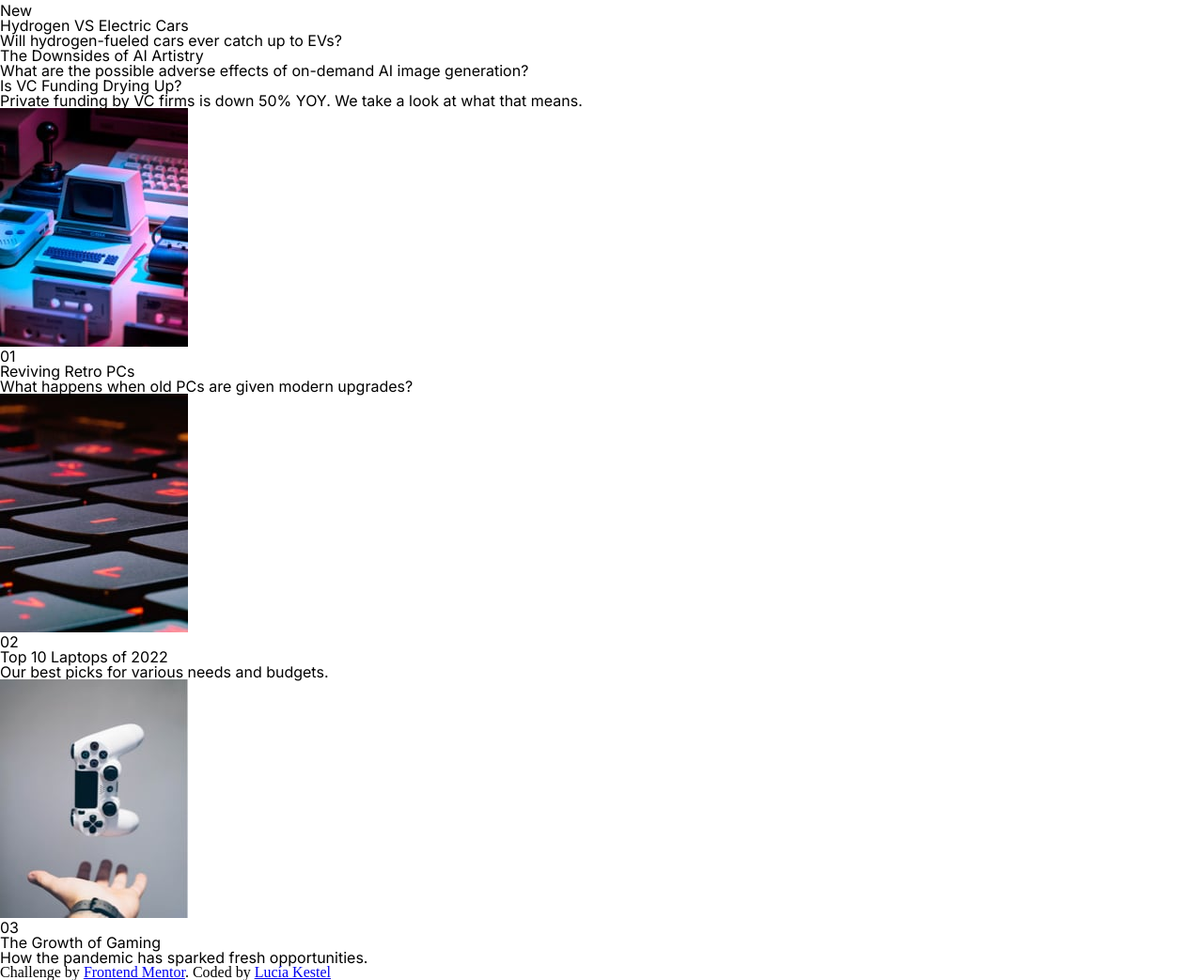
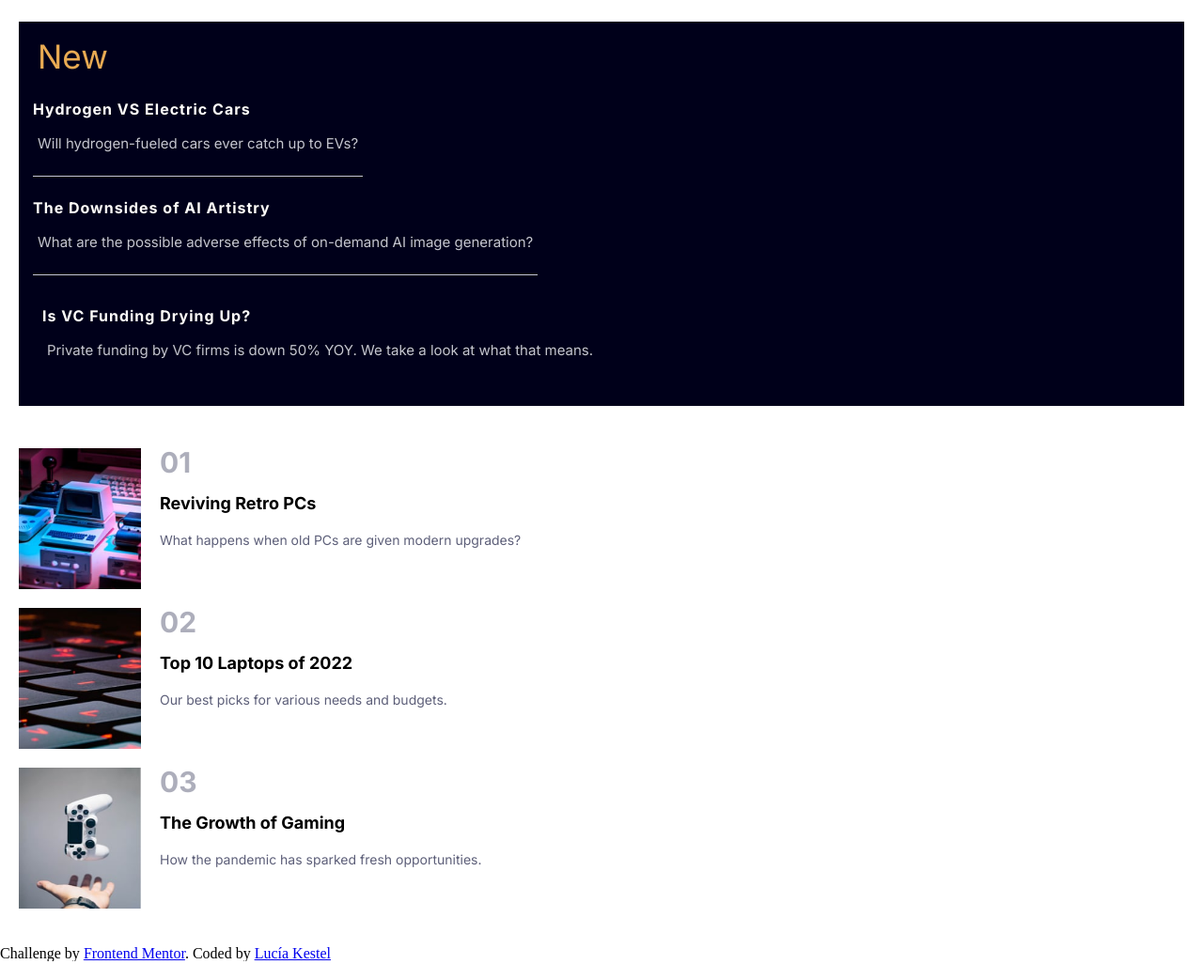
Before and after one commit to Luciakestel/News-homepage, a website: page index.html in a window 1280 px wide. Shown: the part 543-1586 px from the top of the page at 94% size. Drawn offline with Linux system fonts and the light colour scheme.

Commit message:
Update mobile designe's styles

```diff
--- a/index.html
+++ b/index.html
@@ -21,7 +21,17 @@
             </ul>
         </nav>
         <div class="header_hamb"></div>
-        <div class="header_hamb_close"></div>
+
+        <nav class="header_menu inactive">
+            <div class="header_menu_close"></div>
+            <ul class="header_menu-list">
+                <li ><a href="" class="header_menu-list-element">Home</a></li>
+                <li ><a href="" class="header_menu-list-element">New</a></li>
+                <li ><a href="" class="header_menu-list-element">Popular</a></li>
+                <li ><a href="" class="header_menu-list-element">Trending</a></li>
+                <li ><a href="" class="header_menu-list-element">Categories</a></li>
+            </ul>
+        </nav>
     </header>
     <main>
         <section class="sectionOne">
@@ -32,42 +42,42 @@
         </section>
         <section class="sectionTwo">
             <h1 class="sectionTwo_title">New</h1>
-            <div class="sectionTwo_containerOne">
-                <h2 class="sectionTwo_containerOne_title">Hydrogen VS Electric Cars</h2>
-                <p class="sectionTwo_containerOne_text">Will hydrogen-fueled cars ever catch up to EVs?</p>
+            <div class="sectionTwo_container">
+                <h2 class="sectionTwo_container_title">Hydrogen VS Electric Cars</h2>
+                <p class="sectionTwo_container_text">Will hydrogen-fueled cars ever catch up to EVs?</p>
             </div>
-            <div class="sectionTwo_containerTwo">
-                <h2 class="sectionTwo_containerTwo_title">The Downsides of AI Artistry</h2>
-                <p class="sectionTwo_containerTwo_text">What are the possible adverse effects of on-demand AI image generation?</p>
+            <div class="sectionTwo_container">
+                <h2 class="sectionTwo_container_title">The Downsides of AI Artistry</h2>
+                <p class="sectionTwo_container_text">What are the possible adverse effects of on-demand AI image generation?</p>
             </div>
-            <div class="sectionTwo_containerThree">
-                <h2 class="sectionTwo_containerThree_title">Is VC Funding Drying Up?</h2>
-                <p class="sectionTwo_containerThree_text">Private funding by VC firms is down 50% YOY. We take a look at what that means.</p>
+            <div class="sectionTwo_container3">
+                <h2 class="sectionTwo_container_title">Is VC Funding Drying Up?</h2>
+                <p class="sectionTwo_container_text">Private funding by VC firms is down 50% YOY. We take a look at what that means.</p>
             </div>
         </section>
         <section class="sectionThree">
-            <article class="sectionThree_articleOne">
-                <img src="./images/image-retro-pcs.jpg" alt="A retro computer" class="sectionThree_articleOne_img">
-                <div class="sectionThree_articleOne_container">
-                    <h1 class="sectionThree_articleOne_container_title">01</h1>
-                    <h2 class="sectionThree_articleOne_container_subtitle">Reviving Retro PCs</h2>
-                    <p class="sectionThree_articleOne_container_text">What happens when old PCs are given modern upgrades?</p>
+            <article class="sectionThree_article">
+                <img src="./images/image-retro-pcs.jpg" alt="A retro computer" class="sectionThree_article_img">
+                <div class="sectionThree_article_container">
+                    <h1 class="sectionThree_article_container_title">01</h1>
+                    <h2 class="sectionThree_article_container_subtitle">Reviving Retro PCs</h2>
+                    <p class="sectionThree_article_container_text">What happens when old PCs are given modern upgrades?</p>
                 </div>
             </article>
-            <article class="sectionThree_articleTwo">
-                <img src="./images/image-top-laptops.jpg" alt="Keyboard with zoom" class="sectionThree_articleTwo_img">
-                <div class="sectionThree_articleTwo_container">
-                    <h1 class="sectionThree_articleTwo_container_title">02</h1>
-                    <h2 class="sectionThree_articleTwo_container_subtitle">Top 10 Laptops of 2022</h2>
-                    <p class="sectionThree_articleTwo_container_text">Our best picks for various needs and budgets.</p>
+            <article class="sectionThree_article">
+                <img src="./images/image-top-laptops.jpg" alt="Keyboard with zoom" class="sectionThree_article_img">
+                <div class="sectionThree_article_container">
+                    <h1 class="sectionThree_article_container_title">02</h1>
+                    <h2 class="sectionThree_article_container_subtitle">Top 10 Laptops of 2022</h2>
+                    <p class="sectionThree_article_container_text">Our best picks for various needs and budgets.</p>
                 </div>
             </article>
-            <article class="sectionThree_articleThree">
-                <img src="./images/image-gaming-growth.jpg" alt="A hand throwing a games' control " class="sectionThree_articleThree_img">
-                <div class="sectionThree_articleThree_container">
-                    <h1 class="sectionThree_articleThree_container_title">03</h1>
-                    <h2 class="sectionThree_articleThree_container_subtitle">The Growth of Gaming</h2>
-                    <p class="sectionThree_articleThree_container_text">How the pandemic has sparked fresh opportunities.</p>
+            <article class="sectionThree_article">
+                <img src="./images/image-gaming-growth.jpg" alt="A hand throwing a games' control " class="sectionThree_article_img">
+                <div class="sectionThree_article_container">
+                    <h1 class="sectionThree_article_container_title">03</h1>
+                    <h2 class="sectionThree_article_container_subtitle">The Growth of Gaming</h2>
+                    <p class="sectionThree_article_container_text">How the pandemic has sparked fresh opportunities.</p>
                 </div>
             </article>
         </section>
--- a/index.js
+++ b/index.js
@@ -0,0 +1,13 @@
+const hamb = document.querySelector('.header_hamb');
+const menuHamb = document.querySelector('.header_menu');
+const hambClose = document.querySelector('.header_menu_close');
+
+
+
+function handleClick(){
+  menuHamb.classList.toggle('inactive');
+}
+
+
+hamb.addEventListener(('click'), handleClick);
+hambClose.addEventListener(('click'), handleClick);
--- a/style/layout/header.scss
+++ b/style/layout/header.scss
@@ -20,10 +20,35 @@
     width: 30px;
     margin-top: 5px;
   }
-  &_hamb_close {
-    background-image: url('../../images/icon-menu-close.svg');
-    background-repeat: no-repeat;
-    width: 30px;
-    display: none;
+  &_menu {
+    position: absolute;
+    right: 0;
+    width: 260px;
+    min-height: 100vh;
+    background-color: white;
+    &_close {
+      background-image: url('../../images/icon-menu-close.svg');
+      width: 30px;
+      height: 30px;
+      position: absolute;
+      right: 20px;
+    }
+    &-list {
+      position: absolute;
+      top: 120px;
+      &-element {
+        font-family: 'Inter', sans-serif;
+        font-size: 20px;
+        text-decoration: none;
+        color: black;
+        text-align: center;
+        padding: 20px;
+        margin-bottom: 20px;
+        line-height: 45px;
+      }
+    }
   }
 }
+.inactive {
+  display: none;
+}
--- a/style/layout/sectionThree.scss
+++ b/style/layout/sectionThree.scss
@@ -0,0 +1,34 @@
+.sectionThree {
+  margin: 10px;
+  padding-bottom: 20px;
+  padding-top: 15px;
+  &_article {
+    display: flex;
+    padding: 10px;
+    &_img {
+      width: 130px;
+      height: 150px;
+    }
+    &_container {
+      margin-left: 20px;
+
+      &_title {
+        font-weight: bold;
+        font-size: 30px;
+        color: $dark-grayish-blue;
+        opacity: 0.5;
+        margin-bottom: 20px;
+      }
+      &_subtitle {
+        font-weight: bold;
+        font-size: 18px;
+        margin-bottom: 20px;
+      }
+      &_text {
+        color: $dark-grayish-blue;
+        font-size: 14px;
+        line-height: 20px;
+      }
+    }
+  }
+}
--- a/style/layout/sectionTwo.scss
+++ b/style/layout/sectionTwo.scss
@@ -0,0 +1,40 @@
+.sectionTwo {
+  display: flex;
+  flex-direction: column;
+  justify-content: center;
+  align-items: flex-start;
+  background-color: $dark-blue;
+  margin: 20px;
+  padding: 10px;
+
+  &_title {
+    color: $soft-orange;
+    font-size: 35px;
+    margin: 10px;
+  }
+  &_container {
+    margin: 5px;
+    // padding: 10px;
+    border-bottom: 1px solid $grayish-blue;
+
+    &_title {
+      color: $off-white;
+      font-weight: bold;
+      letter-spacing: 1px;
+      margin-top: 15px;
+      margin-bottom: 15px;
+    }
+    &_text {
+      color: $grayish-blue;
+      font-size: 15px;
+      font-weight: 400;
+      margin-bottom: 20px;
+      line-height: 18px;
+      padding: 5px;
+    }
+  }
+  &_container3 {
+    margin: 5px;
+    padding: 10px;
+  }
+}
```
Also changed, not shown: style/main.css, 1 other file.
